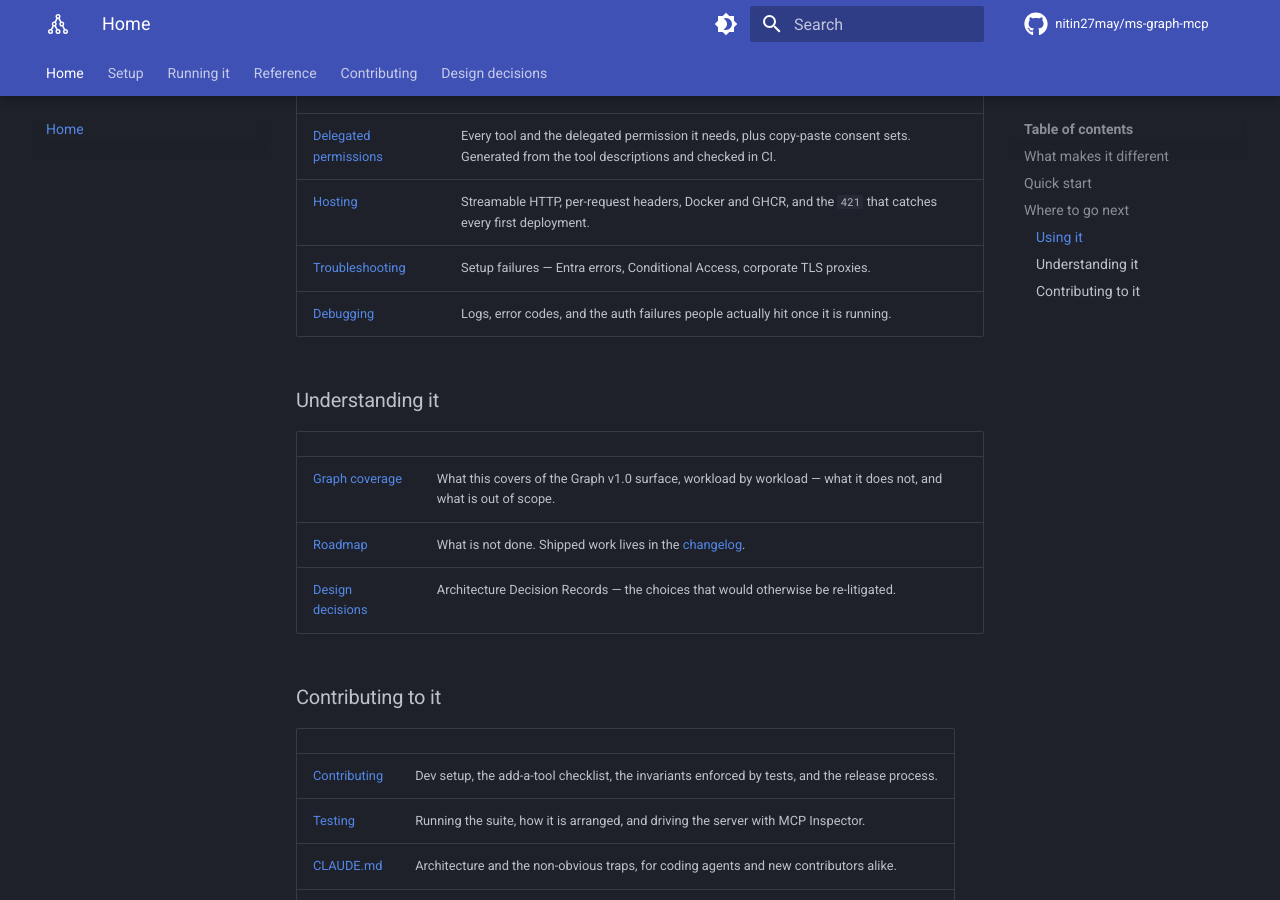
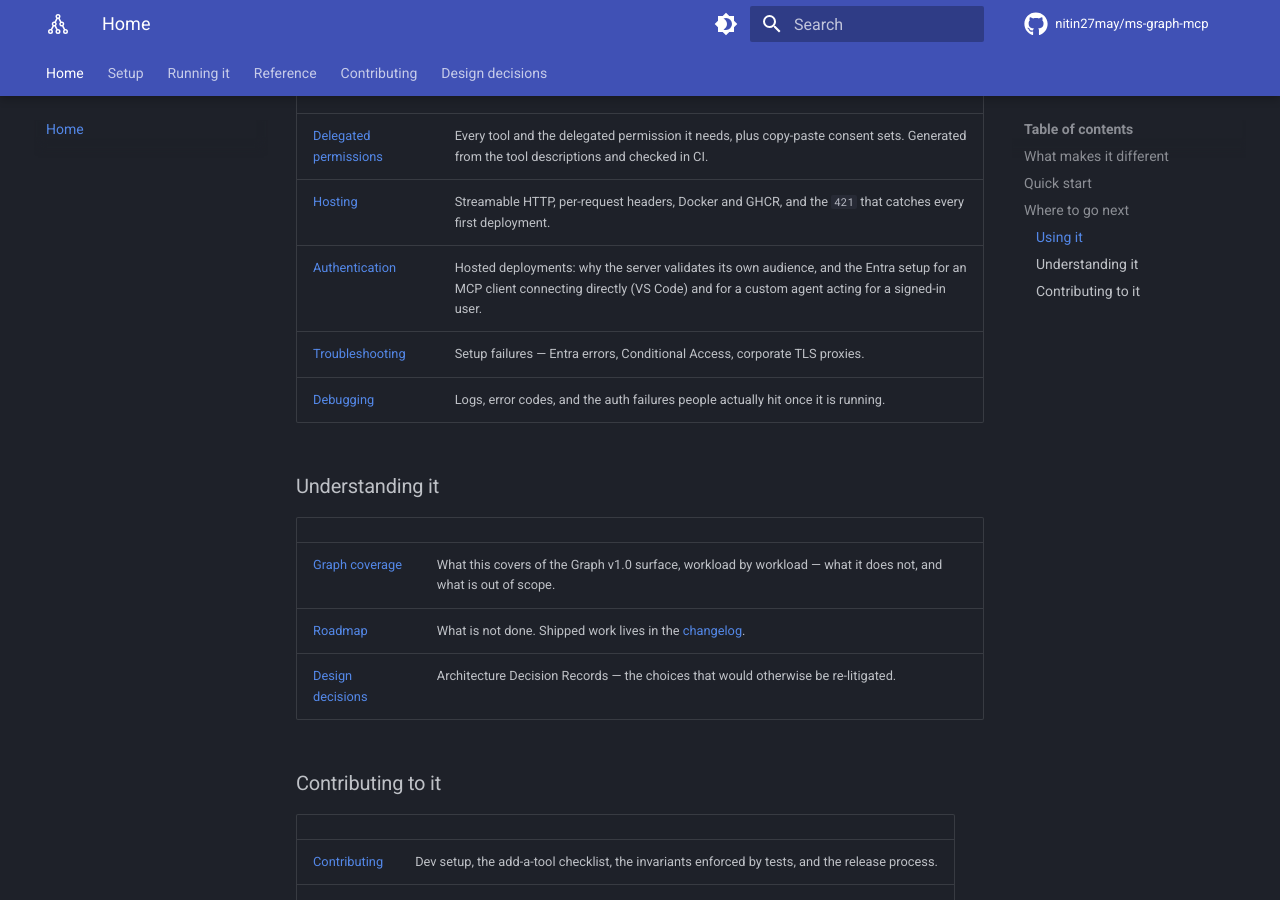
Before and after one commit to nitin27may/ms-graph-mcp, an MkDocs documentation site: the page built from docs/index.md, in a window 1280 px wide and 900 px high, scrolled down 1368 px. Built offline with MkDocs 1.6.1 and Material for MkDocs 9.7.7, drawn with Linux system fonts in a browser that asks for light colours; comment, search, counter and statistics services are not loaded.

Commit message:
docs: rename the auth guide to match what it covers
The page was titled "Authentication guide" and covers both shapes — an
MCP client connecting directly, and a custom agent acting for a
signed-in user — while still being filed as agent-auth.md, which reads
as agents only. Someone scanning docs/ would not expect the VS Code
setup to be in there.

Renamed to docs/authentication.md and updated every reference: the
mkdocs nav, the README signpost, configuration.md, troubleshooting.md,
ADR 0004, CLAUDE.md and the CHANGELOG entry.

Also adds it to the docs index, where it was missing entirely — the page
was reachable from the nav and from inbound links, but not from the
list of pages that is meant to be the way in.

Refs #29

```diff
--- a/docs/index.md
+++ b/docs/index.md
@@ -54,6 +54,7 @@
 | [Configuration](configuration.md) | Every environment variable, split by deployment shape. Local stdio and hosted HTTP use different authentication models. |
 | [Delegated permissions](permissions.md) | Every tool and the delegated permission it needs, plus copy-paste consent sets. Generated from the tool descriptions and checked in CI. |
 | [Hosting](hosting.md) | Streamable HTTP, per-request headers, Docker and GHCR, and the `421` that catches every first deployment. |
+| [Authentication](authentication.md) | Hosted deployments: why the server validates its own audience, and the Entra setup for an MCP client connecting directly (VS Code) and for a custom agent acting for a signed-in user. |
 | [Troubleshooting](troubleshooting.md) | Setup failures — Entra errors, Conditional Access, corporate TLS proxies. |
 | [Debugging](debugging.md) | Logs, error codes, and the auth failures people actually hit once it is running. |
 
--- a/mkdocs.yml
+++ b/mkdocs.yml
@@ -114,7 +114,7 @@
       - Delegated permissions: permissions.md
   - Running it:
       - Hosting: hosting.md
-      - Authentication guide: agent-auth.md
+      - Authentication guide: authentication.md
       - Troubleshooting: troubleshooting.md
       - Debugging: debugging.md
   - Reference:
```
Also changed, not shown: CHANGELOG.md (+2 -2 lines), CLAUDE.md (+1 -1 lines), README.md (+1 -1 lines), docs/adr/0004-resource-server-by-default.md (+1 -1 lines), docs/configuration.md (+3 -3 lines), docs/troubleshooting.md (+1 -1 lines), docs/authentication.md (renamed from docs/agent-auth.md).
